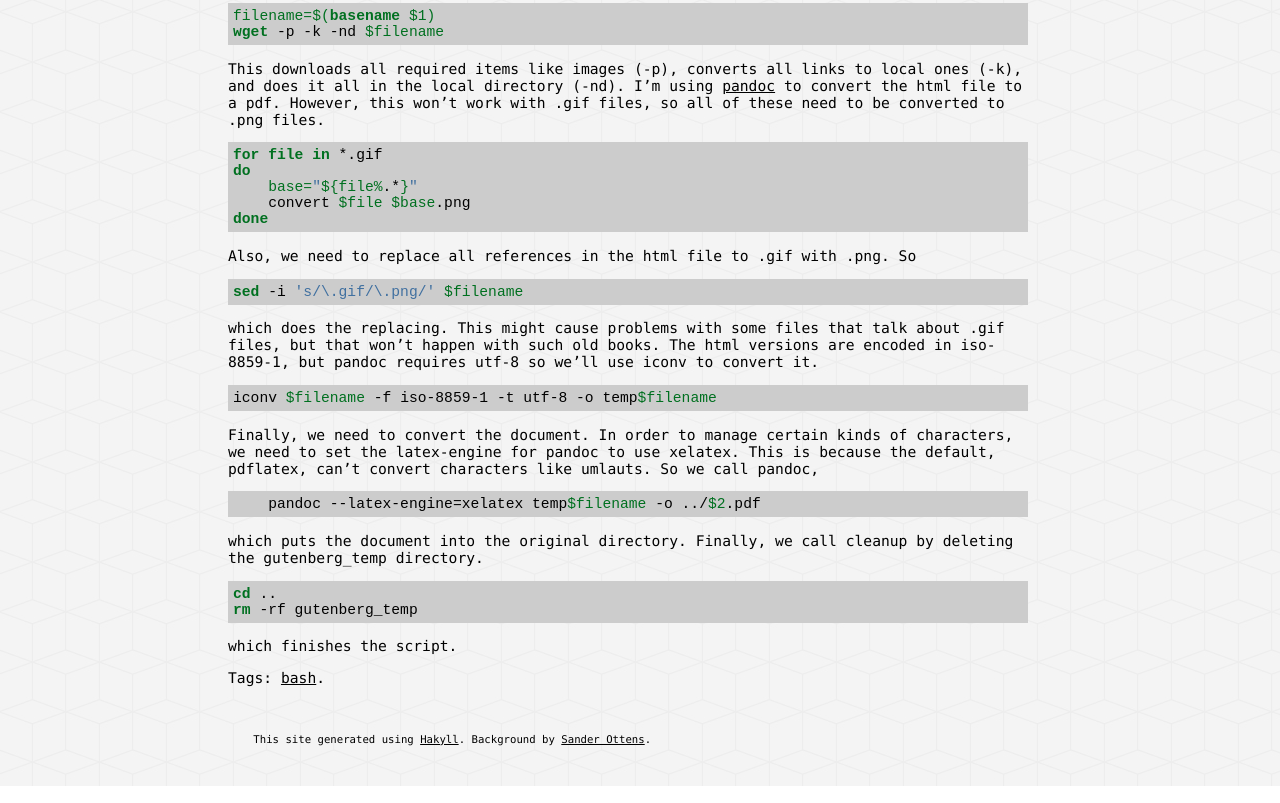
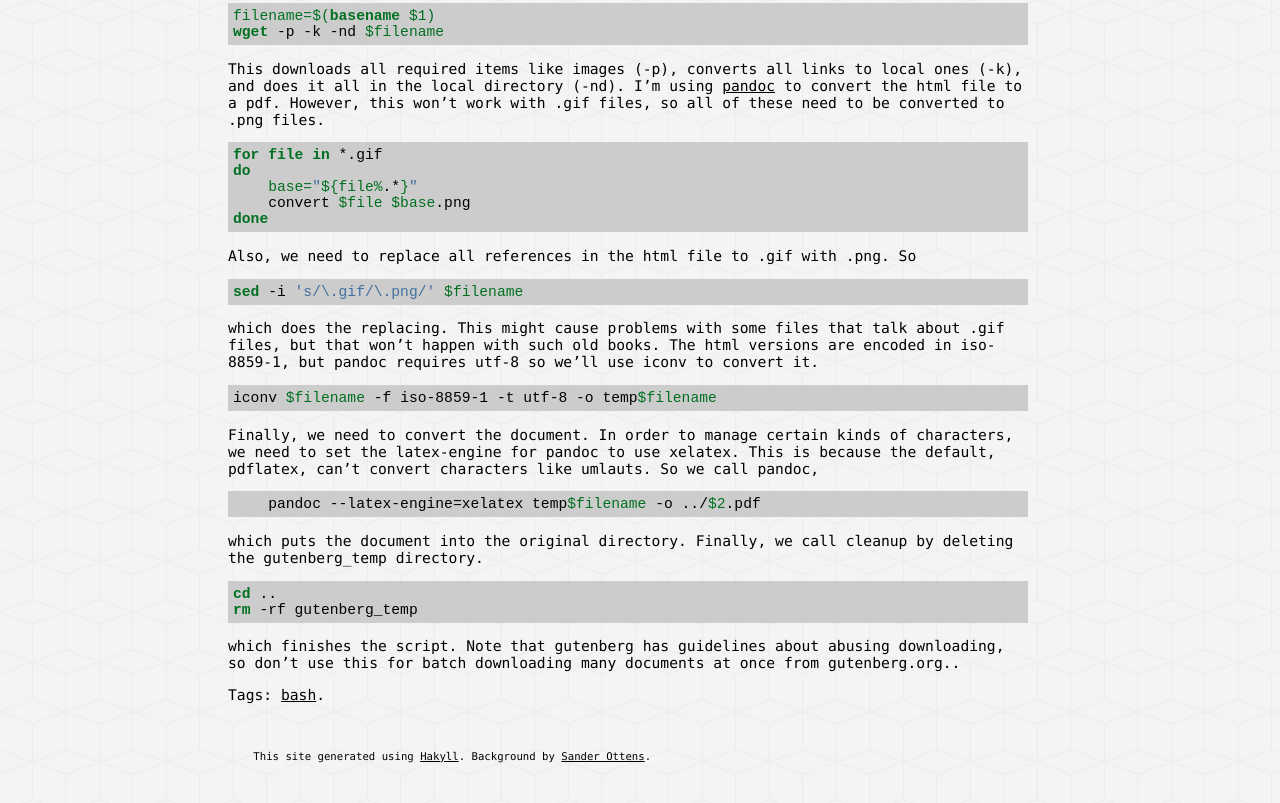
Before and after one commit to WarwickMasson/warwickmasson.github.com, a plain HTML site: page posts/2013-06-23-downloading-gutenberg-pdf.html in a window 1280 px wide. Shown: the part 351-1154 px from the top of the page. Drawn offline with Linux system fonts and the light colour scheme.

Commit message:
Added a warning about overusing the gutenberg scripts

```diff
--- a/posts/2013-06-23-downloading-gutenberg-pdf.html
+++ b/posts/2013-06-23-downloading-gutenberg-pdf.html
@@ -41,7 +41,7 @@
 <p>which puts the document into the original directory. Finally, we call cleanup by deleting the gutenberg_temp directory.</p>
 <pre class="sourceCode bash"><code class="sourceCode bash"><span class="kw">cd</span> ..
 <span class="kw">rm</span> -rf gutenberg_temp</code></pre>
-<p>which finishes the script.</p>
+<p>which finishes the script. Note that gutenberg has guidelines about abusing downloading, so don’t use this for batch downloading many documents at once from gutenberg.org..</p>
 
 <p>Tags: <a href="../tags/bash.html">bash</a>.</p>
 </div>
```
